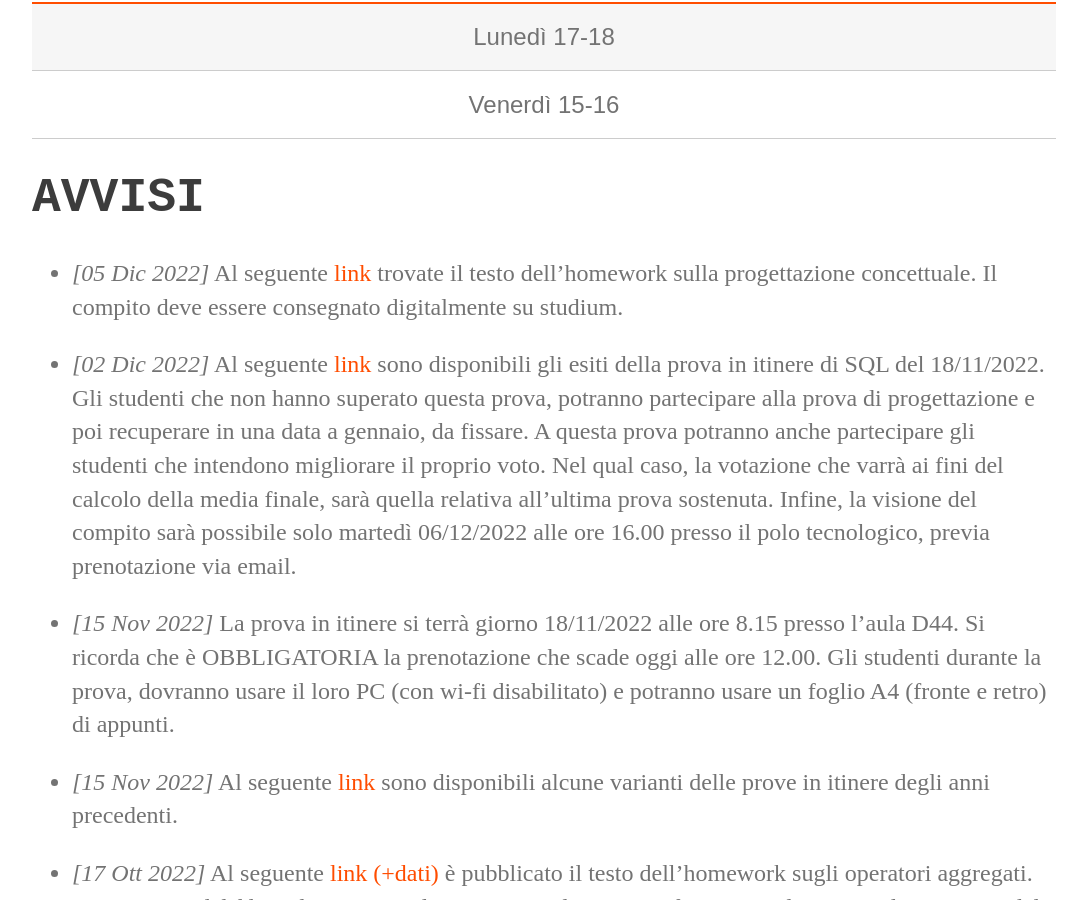
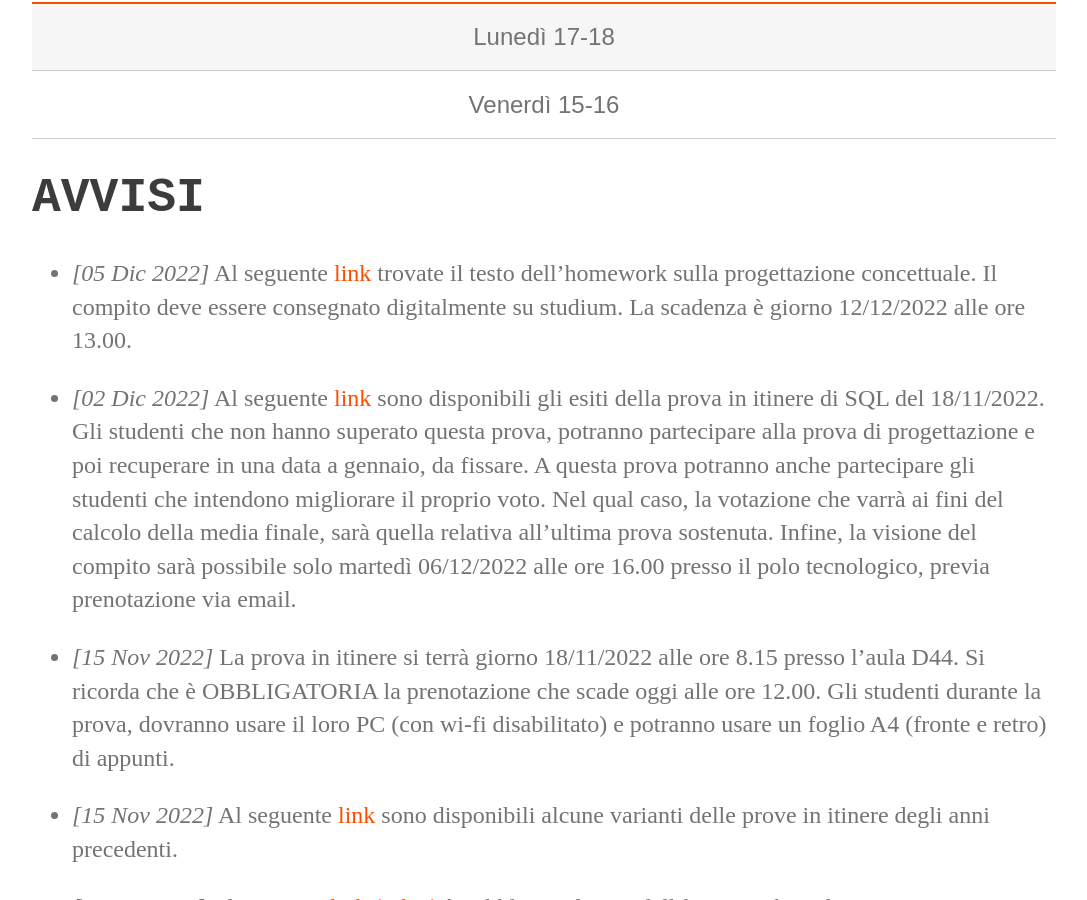
Before and after one commit to perceivelab/database-course, a Jekyll site: the page built from index.md, in a window 1280 px wide and 900 px high, scrolled down 507 px. Shown: the whole window, without its empty margins (96-1183 px from the left). Built offline with Jekyll 4.4.1, drawn with Linux system fonts in a browser that asks for light colours.

Commit message:
Update index.md

```diff
--- a/index.md
+++ b/index.md
@@ -20,7 +20,7 @@
 
 
 # AVVISI
-- *[05 Dic 2022]* Al seguente [link](https://drive.google.com/file/d/1_R46_2HDsmRN_EBWqstUzIdtIe1g1fJd/view?usp=sharing) trovate il testo dell'homework sulla progettazione concettuale. Il compito deve essere consegnato digitalmente su studium.
+- *[05 Dic 2022]* Al seguente [link](https://drive.google.com/file/d/1_R46_2HDsmRN_EBWqstUzIdtIe1g1fJd/view?usp=sharing) trovate il testo dell'homework sulla progettazione concettuale. Il compito deve essere consegnato digitalmente su studium. La scadenza è giorno 12/12/2022 alle ore 13.00.
 - *[02 Dic 2022]* Al seguente [link](https://drive.google.com/file/d/1Q52Tmdu1wEix__IcpFng0Kj8h4Pl4boD/view?usp=sharing) sono disponibili gli esiti della prova in itinere di SQL del 18/11/2022. Gli studenti che non hanno superato questa prova, potranno partecipare alla prova di progettazione e poi recuperare in una data a gennaio, da fissare. A questa prova potranno anche partecipare gli studenti che intendono migliorare il proprio voto. Nel qual caso, la votazione che varrà ai fini del calcolo della media finale, sarà quella relativa all'ultima prova sostenuta. Infine, la visione del compito sarà possibile solo martedì 06/12/2022 alle ore 16.00 presso il polo tecnologico, previa prenotazione via email.
 
 - *[15 Nov 2022]* La prova in itinere si terrà giorno 18/11/2022 alle ore 8.15 presso l'aula D44. Si ricorda che è OBBLIGATORIA la prenotazione che scade oggi alle ore 12.00. Gli studenti durante la prova, dovranno usare il loro PC (con wi-fi disabilitato) e potranno usare un foglio A4 (fronte e retro) di appunti.
```
